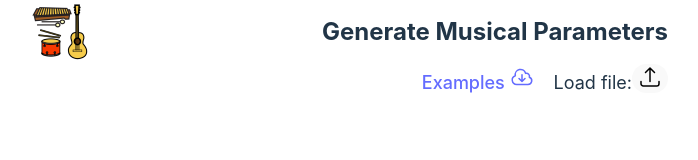
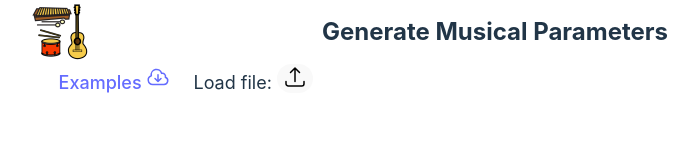
Before and after one commit to music-practice-tools/musical-parameters, a website built with Vite: page index.html in a window 1280 px wide. Shown: the whole page, without its empty margins (292-990 px from the left). Built offline with nearby package versions, Linux system fonts and the light colour scheme.

Commit message:
Tweak layout

```diff
--- a/src/controls.js
+++ b/src/controls.js
@@ -53,8 +53,8 @@ export function createControls(hasMedia) {
     element.className = "controls";
     element.innerHTML = `
     ${(hasMedia) ? '<audio autoplay controls loop></audio>' : ''}
-    <a href="/docs/index.html">Examples ${downloadIcon}</a>
-    <span>Load file: </span>
+    <div><a href="/docs/index.html">Examples ${downloadIcon}</a>
+    <span>Load file:</span>
     ${
       hasFileSystemAccessAPI
         ? `<button style="border:0;" id="load-file" title="Load from file" aria-label="Load file">${uploadIcon}</button>`
@@ -62,7 +62,7 @@ export function createControls(hasMedia) {
         <input id="load-file" type="file" accept="text/yaml,.yaml" class="visually-hidden">
       </label>
       `
-    }`;
+    }</div>`;
   }
 
   const element = document.createElement("div");
--- a/src/style.css
+++ b/src/style.css
@@ -118,25 +118,24 @@ header {
 }
 
 .controls {
-  display: flex;
-  justify-content: right;
+  display: grid;
+  grid-template-columns: repeat(auto-fill, minmax(275px, 1fr)); /* see notes below */
+  grid-gap: 0.5em;
   align-items: baseline;
   font-size: large;
   margin-bottom: .5rem;
 }
 
+.controls button {
+  border-radius: 20px;
+}
 
-.controls a,
-.controls audio {
-  margin-right: 20px;
+.controls span {
+  margin-left: 1em;
 }
 
 .controls audio {
-  align-self: flex-end;
-}
-
-.controls button {
-  border-radius: 20px;
+  height: 40px;
 }
 
 .picker-header button,
```
